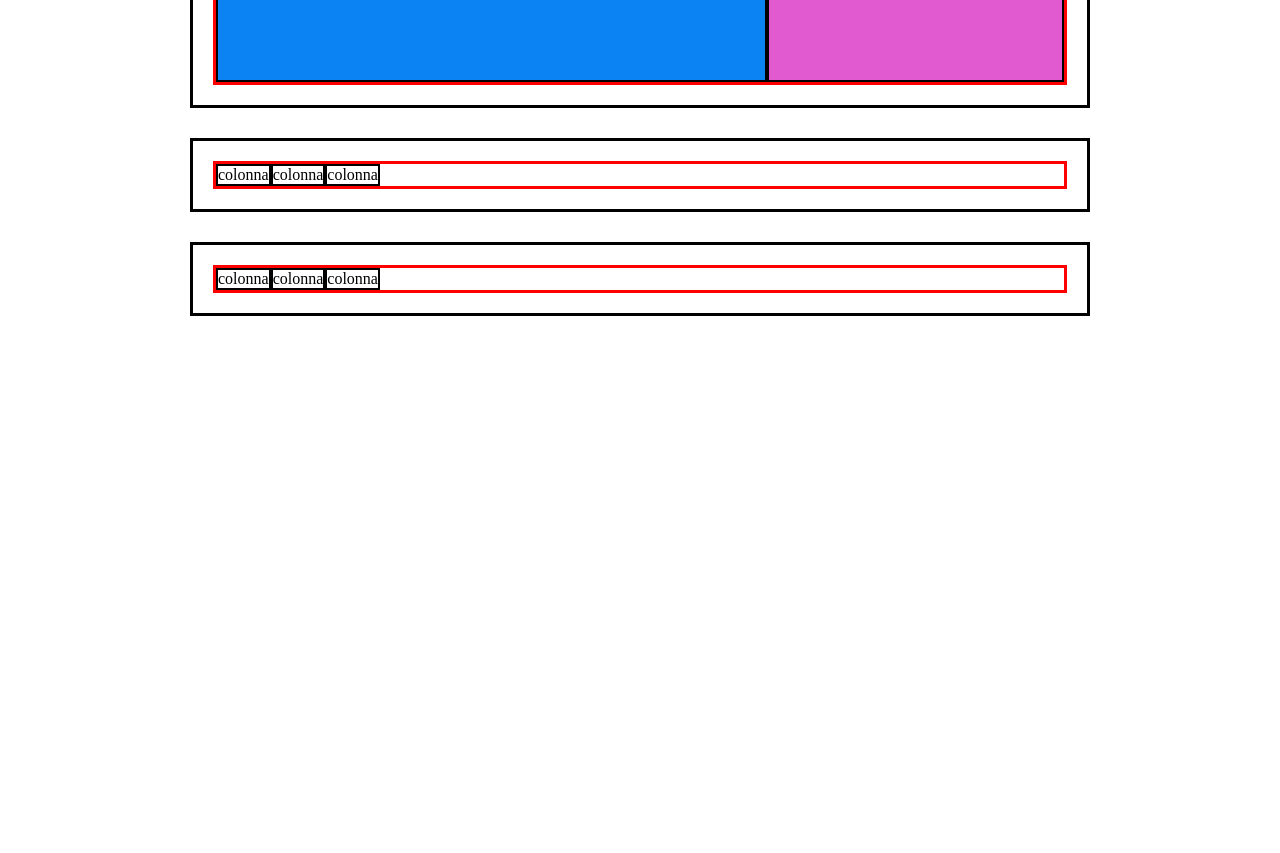
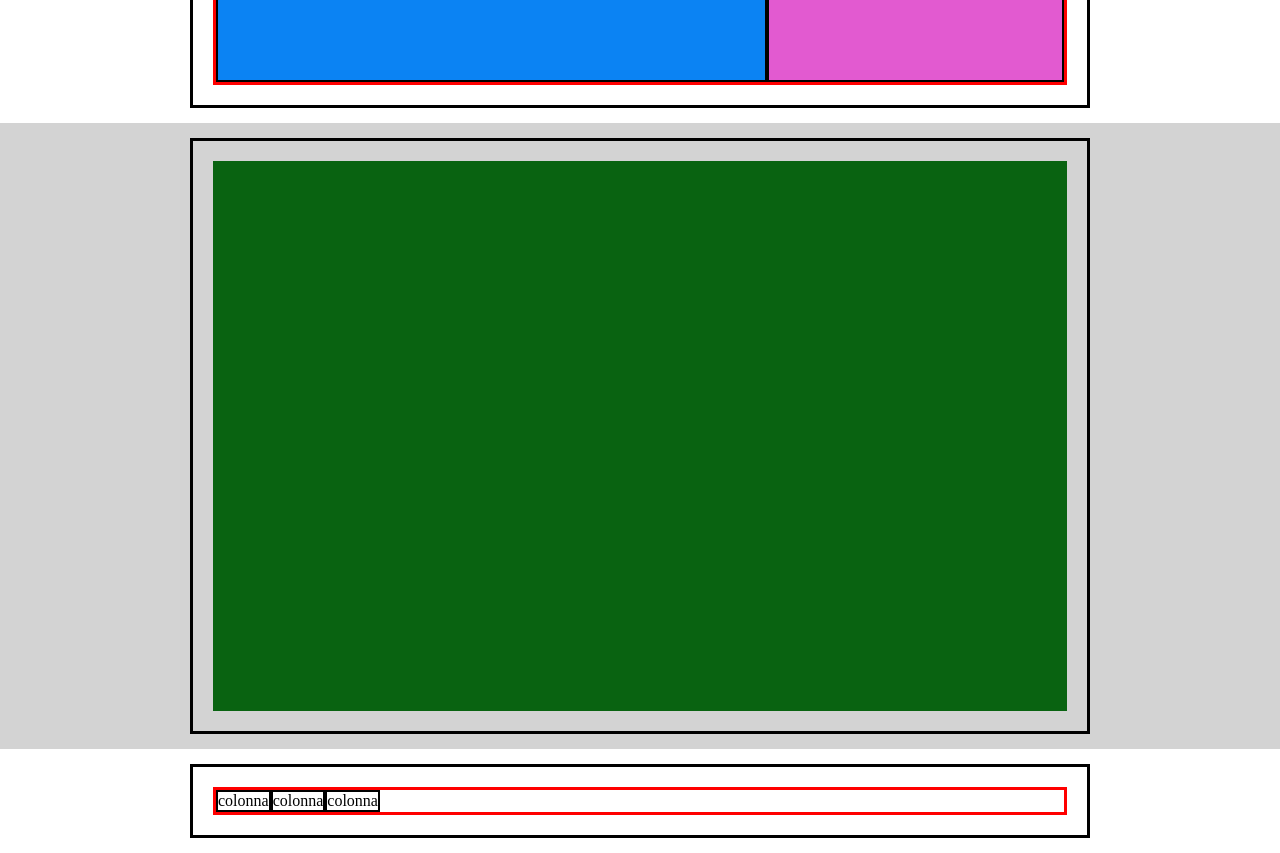
Before and after one commit to ChriCore99/htmlcss-struttura-discord, a plain HTML site: page index.html in a window 1280 px wide. Shown: the part 1300-2153 px from the top of the page. Before the commit the page ends 1631 px from the top, so only its background shows below. Drawn offline with Linux system fonts and the light colour scheme.

Commit message:
ADD: aggiunta sezione verde

```diff
--- a/css/style.css
+++ b/css/style.css
@@ -74,7 +74,14 @@ img {
 }
 
 /* quinta sezione */
+.color-green {
+    background-color: lightgray;
+}
 
+.color-green .container div {
+    background-color: rgb(9, 99, 17);
+    min-height: 550px;
+}
 
 /* DEBUG RULES */
 
--- a/index.html
+++ b/index.html
@@ -64,13 +64,9 @@
         </section>
 
         <!-- main section 5 -->
-        <section class="main-sec main-sec5-color">
+        <section class="main-sec color-green">
             <div class="container">
-                <div class="row">
-                    <div class="col"> colonna </div>
-                    <div class="col"> colonna </div>
-                    <div class="col"> colonna </div>
-                </div>
+                <div></div>
             </div>
         </section>
 
```
